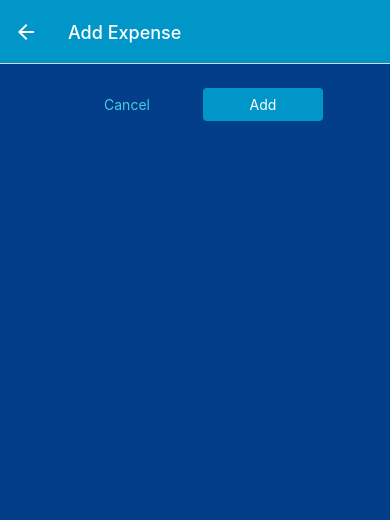
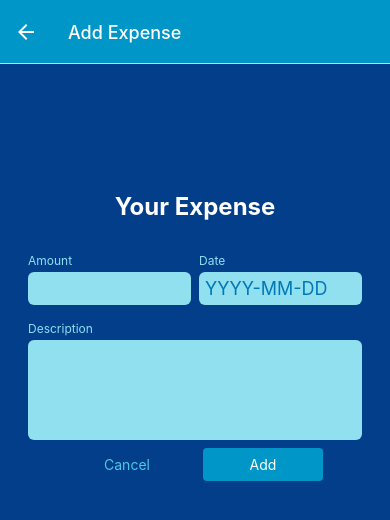
Before and after one commit to majdimokhtar/expenses-tracker-native, a React Native app: screen /ManageExpense in a window 390 px wide. Shown: the top 520 px of the page. Built offline with nearby package versions, Linux system fonts and the light colour scheme.

Commit message:
input setup

```diff
--- /dev/null
+++ b/components/ManageExpense/ExpenseForm.js
@@ -0,0 +1,105 @@
+import {useState} from "react"
+import { View, StyleSheet, Text } from "react-native"
+import Button from "../ui/Button";
+import Input from "./Input"
+
+const ExpenseForm = ({onCancel,onSubmit,submitBtnLabel}) => {
+
+  const [inputValues, setInputValues] = useState({
+   amount : "",
+   date : "",
+   description : ""
+  });
+  function submitHandler (){
+    const expenseData = {
+      // convert into number +
+      amount : +inputValues.amount,
+      date : new Date (inputValues.date),
+      description : inputValues.description
+    }
+    onSubmit(expenseData)
+    }
+  function inputChangeHandler( inputIdentifier,entredValue) {
+    setInputValues((prev)=>{
+      return {...prev,[inputIdentifier]:entredValue}
+    })
+  }
+  return (
+    <View style={styles.form}>
+      <Text style={styles.text} >Your Expense</Text>
+      <View style={styles.inputRow}>
+        <Input
+          style={styles.rowInput}
+          label="Amount"
+          textInputConfig={{
+            keyboardType: "decimal-pad",
+            onChangeText: inputChangeHandler.bind(this,"amount"),
+            value : inputValues.amount  // input.amount
+          }}
+        />
+        <Input
+          style={styles.rowInput}
+          label="Date"
+          textInputConfig={{
+            keyboardType: "decimal-pad",
+            placeholder: "YYYY-MM-DD",
+            maxLength: 10,
+            onChangeText: inputChangeHandler.bind(this,"date"),
+            value :inputValues["date"]
+          }}
+        />
+      </View>
+      <Input
+        label="Description"
+        textInputConfig={{
+          multiline: true,
+          //   autoCapitalize : "none"
+          //   auto correct
+          // autoCorrect : false
+          onChangeText: inputChangeHandler.bind(this,"description"),
+          value :inputValues["description"]
+        }}
+      />
+            <View style={styles.buttons}>
+        <Button style={styles.button} mode="flat" onPress={onCancel}>
+          Cancel
+        </Button>
+        <Button style={styles.button} onPress={submitHandler}>
+          {submitBtnLabel}
+          {/* {isEditing ? "Update" : "Add"} */}
+        </Button>
+      </View>
+    </View>
+  )
+}
+
+const styles = StyleSheet.create({
+  form: {
+    marginTop: 80,
+  },
+  text: {
+    fontWeight: "bold",
+    color: "white",
+    fontSize: 24,
+    marginVertical :24,
+    textAlign : "center"
+  },
+  inputRow: {
+    flexDirection: "row",
+    justifyContent: "space-between",
+  },
+  rowInput: {
+    flex: 1,
+  },
+  buttons: {
+    flexDirection: "row",
+    alignItems: "center",
+    justifyContent: "center",
+  },
+  button: {
+    minWidth: 120,
+    marginHorizontal: 8,
+  },
+})
+
+export default ExpenseForm
--- /dev/null
+++ b/components/ManageExpense/Input.js
@@ -0,0 +1,42 @@
+import React from "react"
+import { View, StyleSheet, Text, TextInput } from "react-native"
+import { GlobalStyles } from "../../constants/styles"
+
+const Input = ({ label,style, textInputConfig }) => {
+    const inputStyles = [styles.input];
+
+    if (textInputConfig && textInputConfig.multiline) {
+      inputStyles.push(styles.inputMultiline)
+    }
+  return (
+    <View style={[styles.inputContainer,style]} >
+      <Text style={styles.label} >{label} </Text>
+      <TextInput {...textInputConfig} style={inputStyles} />
+    </View>
+  )
+}
+
+const styles = StyleSheet.create({
+    inputContainer: {
+        marginHorizontal: 4,
+        marginVertical: 8
+      },
+      label: {
+        fontSize: 12,
+        color: GlobalStyles.colors.primary100,
+        marginBottom: 4,
+      },
+      input: {
+        backgroundColor: GlobalStyles.colors.primary100,
+        color: GlobalStyles.colors.primary700,
+        padding: 6,
+        borderRadius: 6,
+        fontSize: 18,
+      },
+      inputMultiline: {
+        minHeight: 100,
+        textAlignVertical: 'top'
+      },
+})
+
+export default Input
--- a/screens/ManageExpense.js
+++ b/screens/ManageExpense.js
@@ -2,6 +2,7 @@
 import { useContext } from "react"
 import { useLayoutEffect } from "react"
 import { View, StyleSheet, Text } from "react-native"
+import ExpenseForm from "../components/ManageExpense/ExpenseForm"
 import Button from "../components/ui/Button"
 import IconBtn from "../components/ui/IconBtn"
 import { GlobalStyles } from "../constants/styles"
@@ -26,32 +27,22 @@
   function cancelHandler() {
     navigation.goBack()
   }
-  function confirmHandler() {
+  function confirmHandler(expenseData) {
     if (isEditing) {
-      expenseCtx.updateExpense(editexpenseId, {
-        description: "testiiiing!!!!",
-        amount: 10,
-        date: new Date("2022-01-01"),
-      })
+      expenseCtx.updateExpense(editexpenseId, expenseData)
     } else {
-      expenseCtx.addExpense({
-        description: "test",
-        amount: 19,
-        date: new Date("2022-10-10"),
-      })
+      expenseCtx.addExpense(expenseData)
     }
     navigation.goBack()
   }
   return (
     <View style={styles.container}>
-      <View style={styles.buttons}>
-        <Button style={styles.button} mode="flat" onPress={cancelHandler}>
-          Cancel
-        </Button>
-        <Button style={styles.button} onPress={confirmHandler}>
-          {isEditing ? "Update" : "Add"}
-        </Button>
-      </View>
+      <ExpenseForm
+        onCancel={cancelHandler}
+        onSubmit={confirmHandler}
+        submitBtnLabel={isEditing ? "Update" : "Add"}
+      />
+
       {isEditing && (
         <View style={styles.deleteContainer}>
           <IconBtn
@@ -72,15 +63,6 @@
     flex: 1,
     backgroundColor: GlobalStyles.colors.primary800,
   },
-  buttons: {
-    flexDirection: "row",
-    alignItems: "center",
-    justifyContent: "center",
-  },
-  button: {
-    minWidth: 120,
-    marginHorizontal: 8,
-  },
   deleteContainer: {
     marginTop: 16,
     paddingTop: 8,
```
